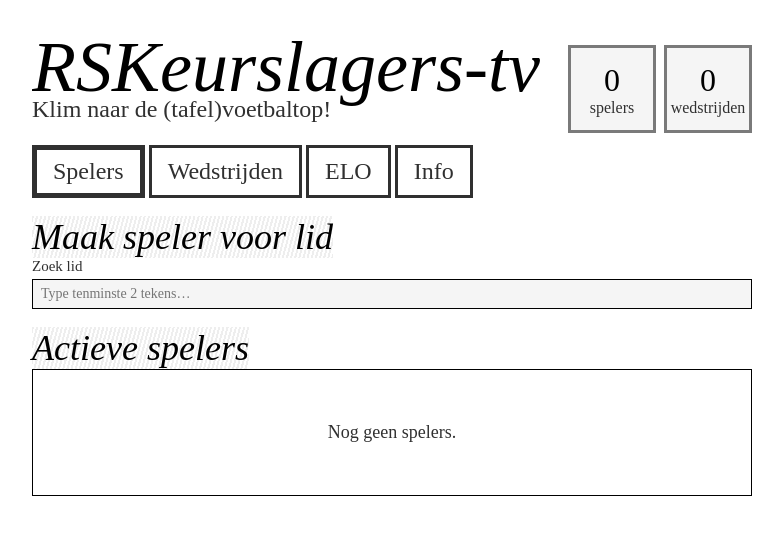
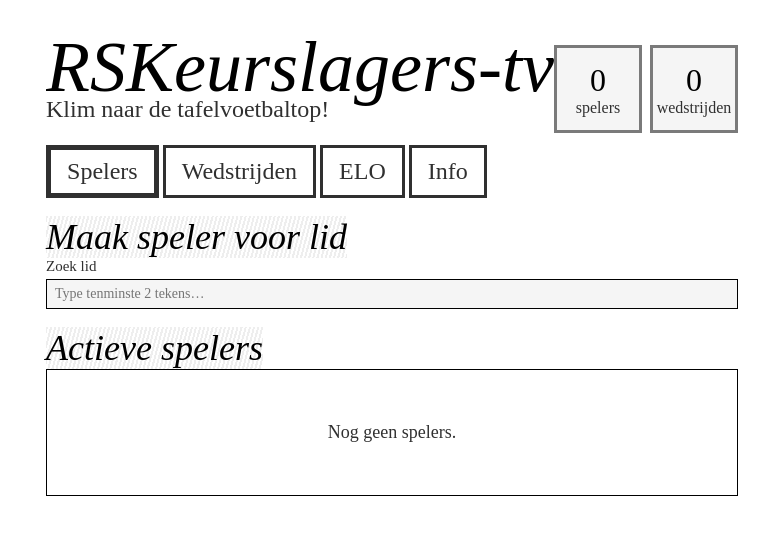
Before and after one commit to TheFedJo/rskeurslagers-tv, a Django app: page /rskeurslagers-tv/ in a window 1280 px wide. Shown: the top 535 px of the page, without its empty margins (248-1031 px from the left). Run offline with Django 5.2, Linux system fonts and the light colour scheme; data that the repository does not hold is empty.

Commit message:
add ground class div to not have to use body css rules

```diff
--- a/RSKeurslagers-tv/qualitybutchertv/templates/qualitybutchertv/main.html
+++ b/RSKeurslagers-tv/qualitybutchertv/templates/qualitybutchertv/main.html
@@ -21,11 +21,12 @@
 {% endblock %}
 
 {% block main_content %}
+    <div class="ground">
         <div class="root">
             <div class="top-header">
                 <div>
                     <div class="header-title">{% translate "RSKeurslagers-tv" %}</div>
-                <div class="header-subtitle">{% translate "Klim naar de (tafel)voetbaltop!" %}</div>
+                    <div class="header-subtitle">{% translate "Klim naar de tafelvoetbaltop!" %}</div>
                 </div>
 
                 <div class="stats">
@@ -225,6 +226,6 @@
             </div>
 
         </div>
-
+    </div>
     <script src={% static 'qualitybutchertv/js/script.js' %}></script>
 {% endblock  %}
```
Lines whose indentation alone changed are shown as unchanged.
